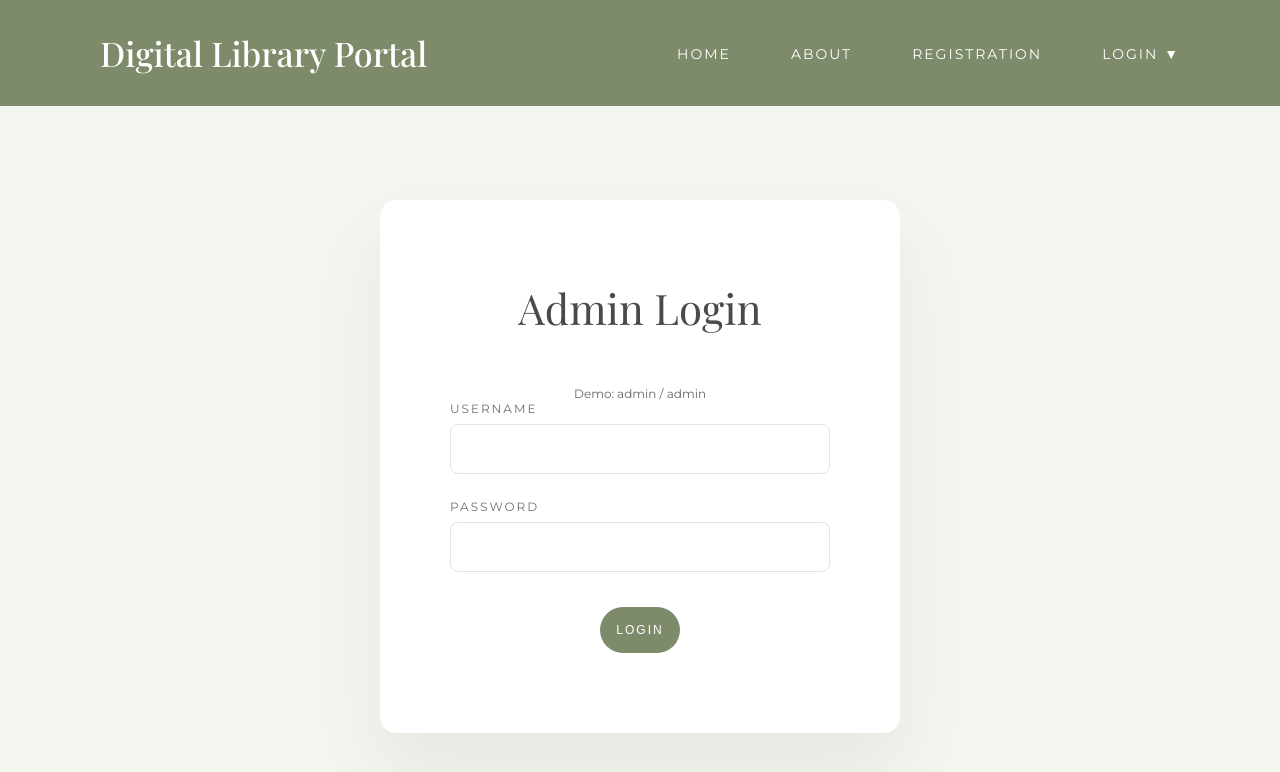
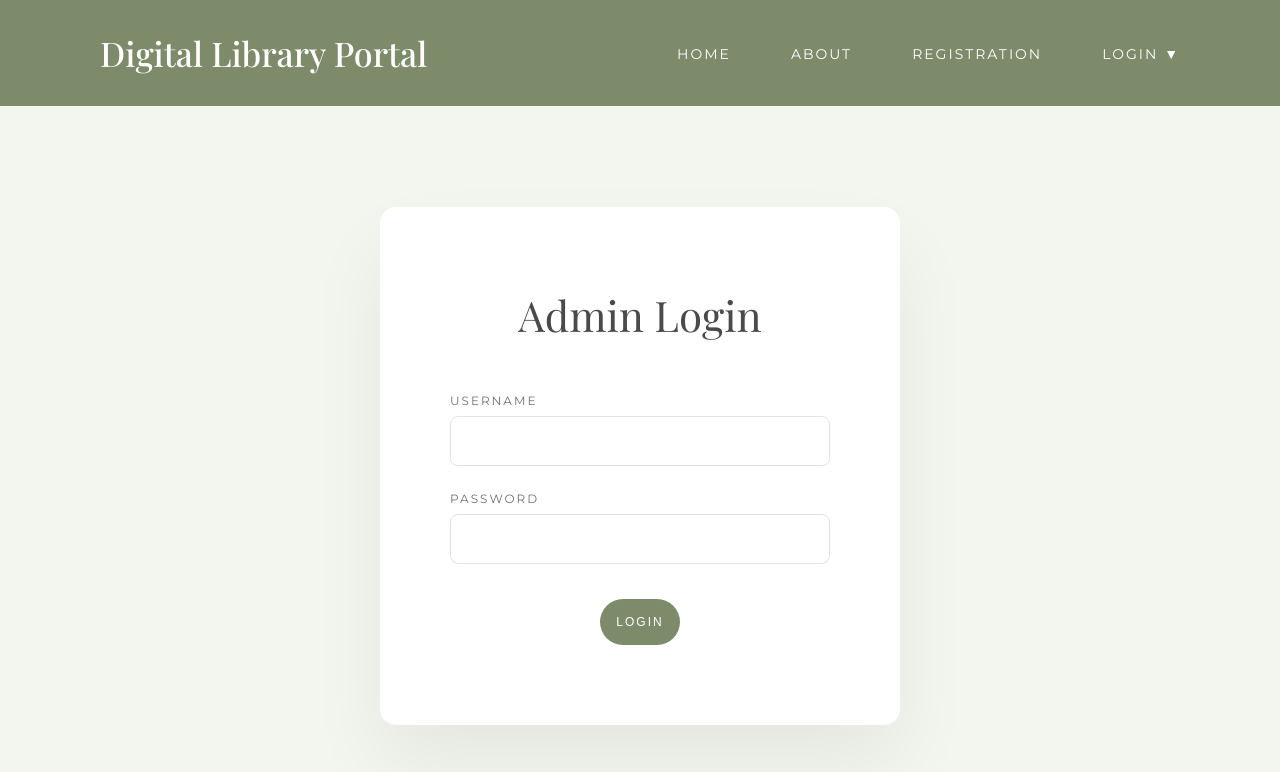
Before and after one commit to 2500030364/y25-react-sdp-app, a React (Vite) app: page /admin-login in a window 1280 px wide. Shown: the top 772 px of the page. Built offline with nearby package versions, Linux system fonts and the light colour scheme.

Commit message:
modified AdminLogin.jsx

```diff
--- a/src/pages/AdminLogin.jsx
+++ b/src/pages/AdminLogin.jsx
@@ -56,9 +56,9 @@ const AdminLogin = () => {
 
         <h1>Admin Login</h1>
 
-        <p style={{ fontSize: '12px', color: '#666' }}>
+        {/*<p style={{ fontSize: '12px', color: '#666' }}>
           Demo: admin / admin
-        </p>
+        </p>*/}
 
         {error && (
           <div style={{ color: 'red', marginBottom: '10px' }}>
```
